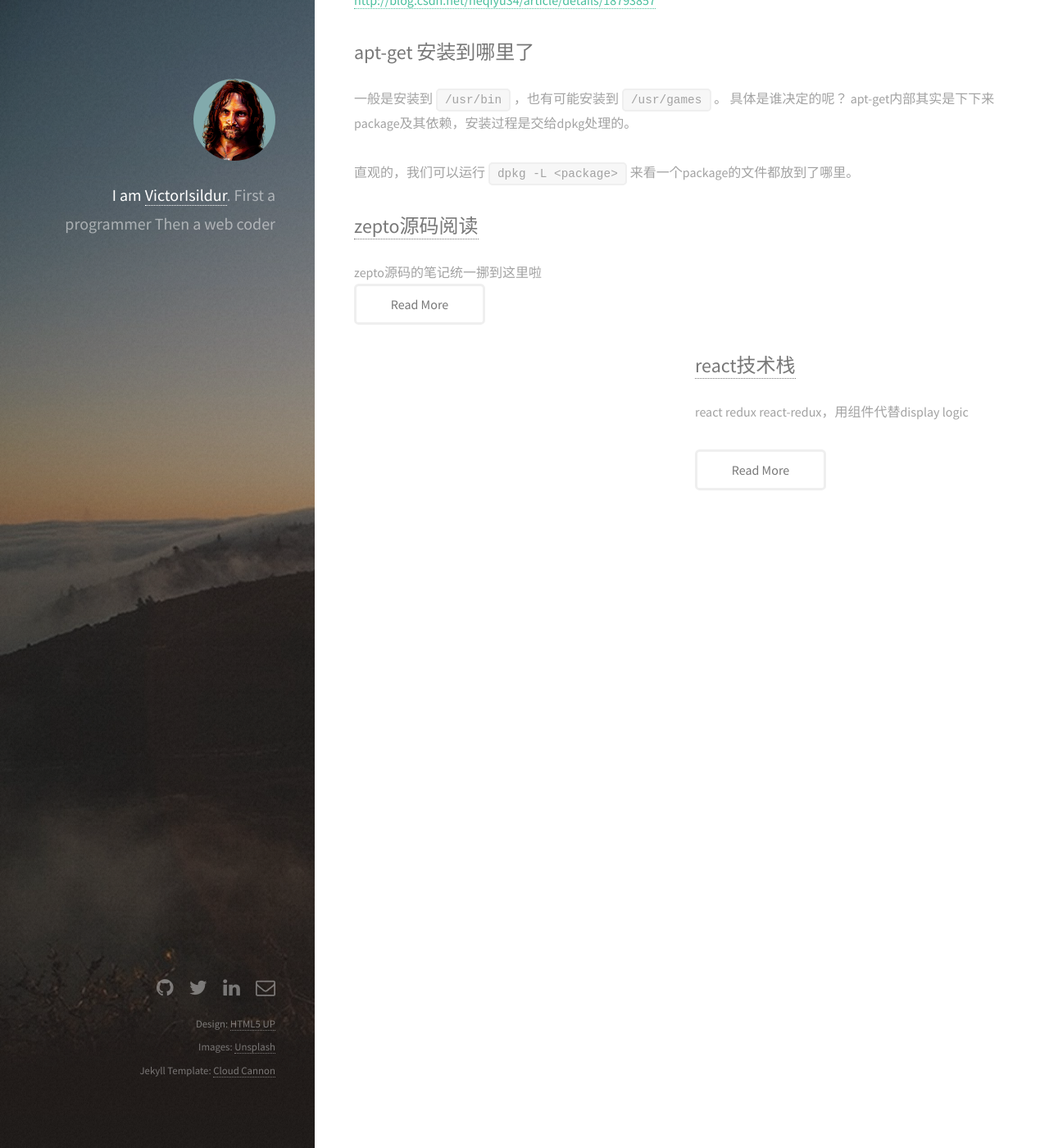
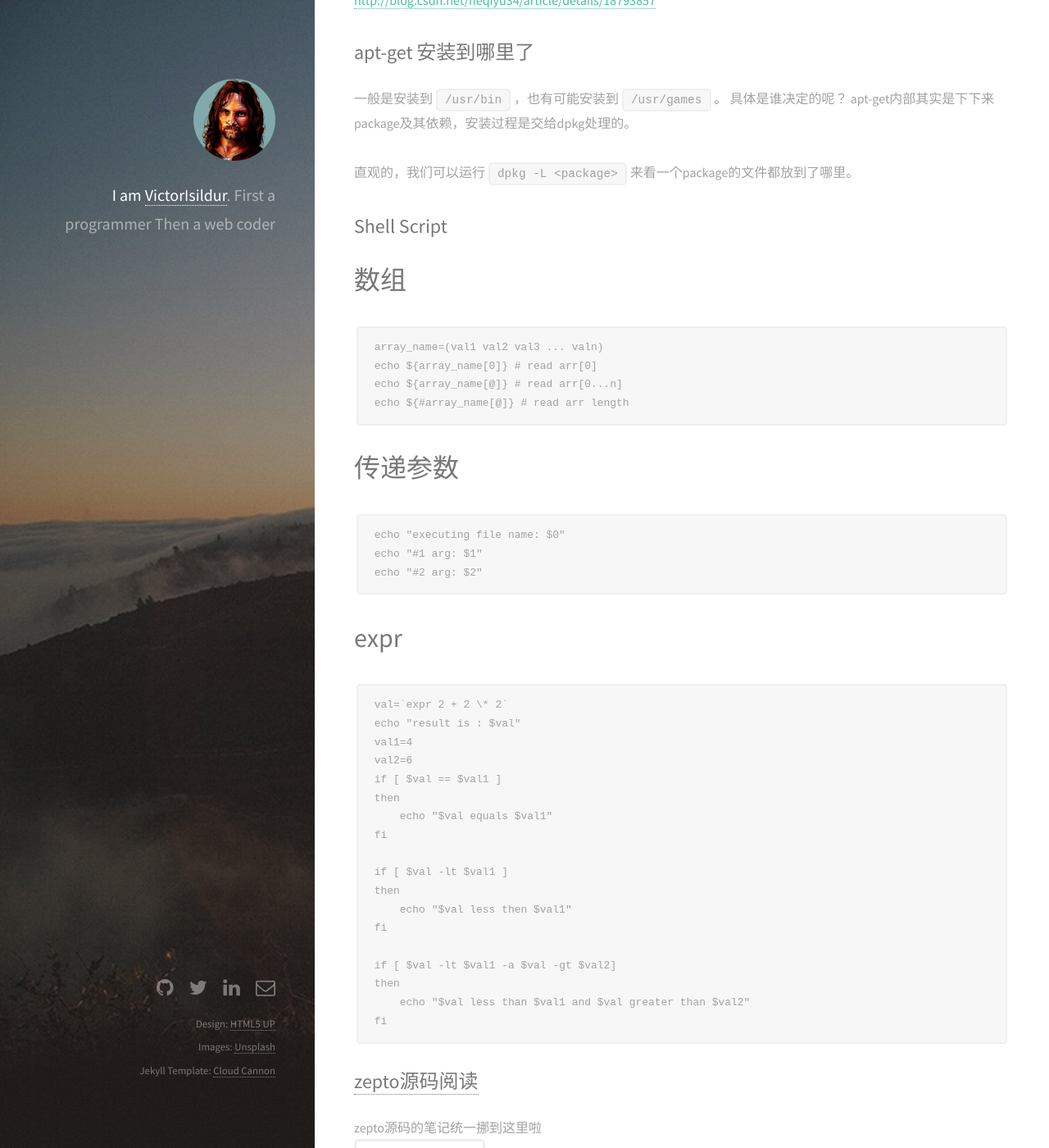
Before and after one commit to victorisildur/victorisildur.github.io, a Jekyll site: the page built from _posts/2016-08-08-linux-cmd.markdown, in a window 1280 px wide and 1400 px high, scrolled down 806 px. Shown: the whole window at 82% size. Built offline with Jekyll 4.4.1, drawn with Linux system fonts in a browser that asks for light colours; Markdown is read by kramdown in place of the engine named in the settings.

Commit message:
shell array, expr

````diff
--- a/_posts/2016-08-08-linux-cmd.markdown
+++ b/_posts/2016-08-08-linux-cmd.markdown
@@ -33,3 +33,45 @@ excerpt: linux cmd的零碎积累
 具体是谁决定的呢？ apt-get内部其实是下下来package及其依赖，安装过程是交给dpkg处理的。
 
 直观的，我们可以运行`dpkg -L <package>`来看一个package的文件都放到了哪里。
+
+## Shell Script
+
+# 数组
+
+```shell
+array_name=(val1 val2 val3 ... valn)
+echo ${array_name[0]} # read arr[0]
+echo ${array_name[@]} # read arr[0...n]
+echo ${#array_name[@]} # read arr length
+```
+
+# 传递参数
+
+```shell
+echo "executing file name: $0"
+echo "#1 arg: $1"
+echo "#2 arg: $2"
+```
+
+# expr
+
+```shell
+val=`expr 2 + 2 \* 2`
+echo "result is : $val"
+val1=4
+val2=6
+if [ $val == $val1 ]
+then
+    echo "$val equals $val1"
+fi
+
+if [ $val -lt $val1 ]
+then
+    echo "$val less then $val1"
+fi
+
+if [ $val -lt $val1 -a $val -gt $val2]
+then
+    echo "$val less than $val1 and $val greater than $val2"
+fi
+```
````
